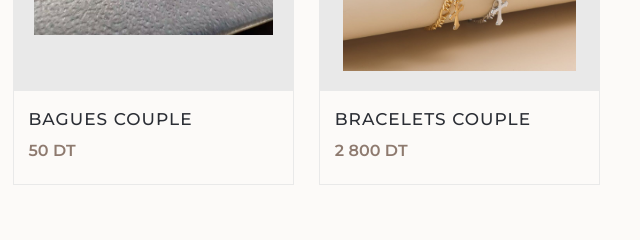
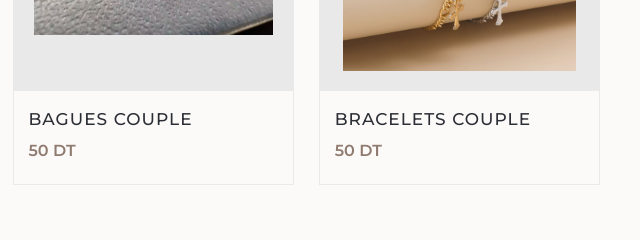
Before and after one commit to asmaamn/Asmine, a plain HTML site: page index.html in a window 1280 px wide. Shown: the part 3180-3420 px from the top of the page, 640-1280 px from the left. Drawn offline with nearby package versions, Linux system fonts and the light colour scheme; a web font is replaced by a local one.

Commit message:
Update index.html

```diff
--- a/index.html
+++ b/index.html
@@ -753,7 +753,7 @@
                     </div>
                     <div class="product-info">
                          <h3>Bracelets couple</h3>
-                         <span>2 800 DT</span>
+                         <span>50 DT</span>
                     </div>
                 </a>
             </div>
```
